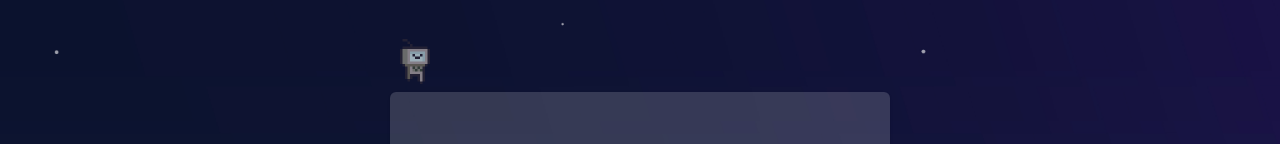
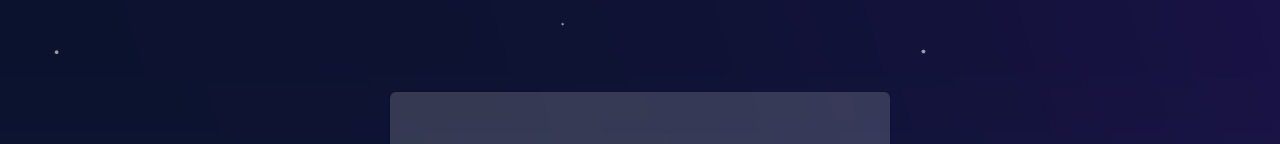
Before and after one commit to SpaceOfMind/SpaceOfMind-Front, a React (Create React App) app: page / in a window 1280 px wide. Shown: the top 144 px of the page. Built offline with nearby package versions, Linux system fonts and the light colour scheme; the HTML template or start-up script is replaced by a standard one; a web font is replaced by a local one.

Commit message:
fix: robot 없앰 login route fix

```diff
--- a/src/pages/Authentication/Authentication.js
+++ b/src/pages/Authentication/Authentication.js
@@ -80,7 +80,7 @@ const Authentication = () => {
     >
       <Center align="center" h="100vh">
         <Stack>
-          <img src="./robot-run.gif" alt="running robot" width="50px" />
+          {/* <img src="./robot-run.gif" alt="running robot" width="50px" /> */}
           <Card w="500px" h="100%" bgColor="whiteAlpha.300">
             <div className="card-wrapper">
               <Stack>
@@ -147,7 +147,7 @@ const Authentication = () => {
               </Stack>
             </div>
           </Card>
-          <Box h="50px" />
+          {/* <Box h="50px" /> */}
         </Stack>
       </Center>
     </Box>
--- a/src/pages/SignUp/SignUp.js
+++ b/src/pages/SignUp/SignUp.js
@@ -174,7 +174,7 @@ const SignUp = () => {
                       </Center>
                       <Text fontSize="md">
                         계정이 이미 있으신가요?{' '}
-                        <Link to="/login">
+                        <Link to="/">
                           <Text as="u">Login</Text>
                         </Link>
                       </Text>
```
